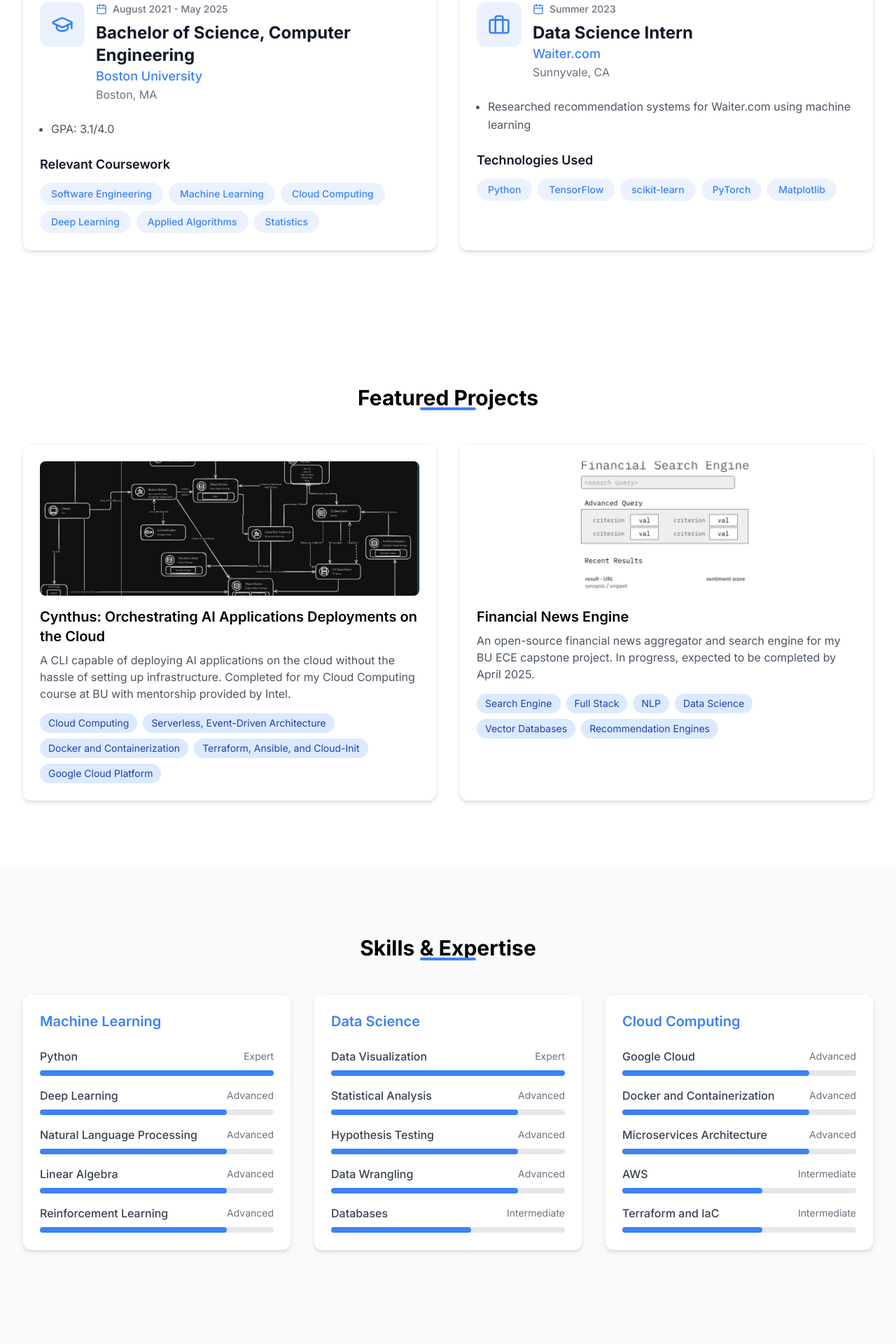
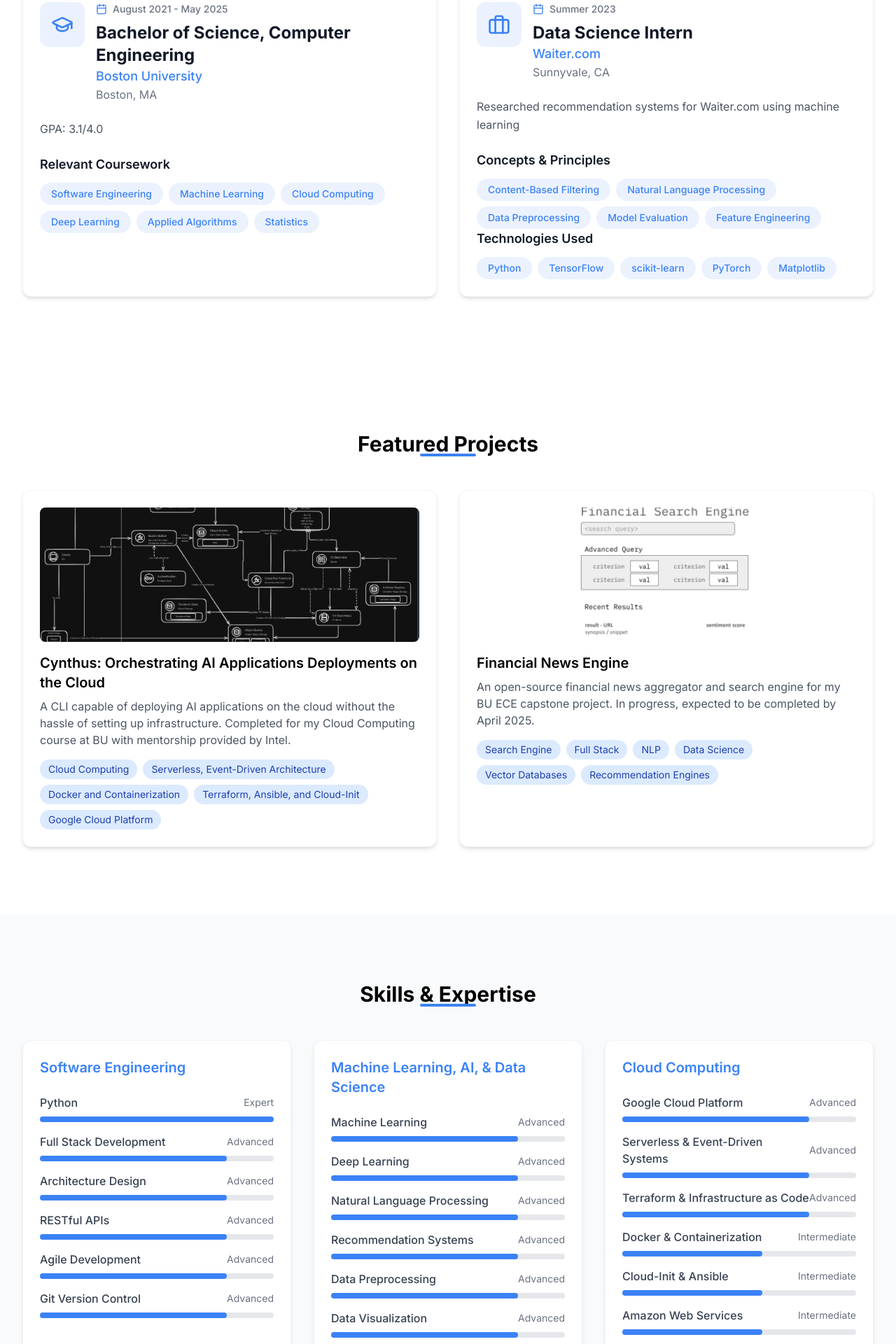
Before and after one commit to harlanljones/personal-webpage, a React (Vite) app: page / in a window 1280 px wide. Shown: the part 1020-2940 px from the top of the page at 70% size. Built offline with nearby package versions, Linux system fonts and the light colour scheme.

Commit message:
Resume updates

```diff
--- a/src/components/Experience.jsx
+++ b/src/components/Experience.jsx
@@ -29,6 +29,13 @@ const Experience = () => {
       details: [
         'Researched recommendation systems for Waiter.com using machine learning'
       ],
+      concepts: [
+        'Content-Based Filtering',
+        'Natural Language Processing',
+        'Data Preprocessing',
+        'Model Evaluation',
+        'Feature Engineering'
+      ],
       technologies: [
         'Python',
         'TensorFlow',
@@ -48,7 +55,7 @@ const Experience = () => {
           {experiences.map((exp, index) => (
             <div
               key={index}
-              className="card"
+              className="card h-full"
             >
               {/* Header with icon and duration */}
               <div className="flex items-start gap-4 mb-6">
@@ -69,11 +76,28 @@ const Experience = () => {
               </div>
 
               {/* Details section */}
-              <ul className="list-disc list-outside ml-4 text-gray-600 space-y-2 mb-6">
+              <div className="text-gray-600 mb-6">
                 {exp.details.map((detail, idx) => (
-                  <li key={idx} className="leading-relaxed">{detail}</li>
+                  <p key={idx} className="leading-relaxed">{detail}</p>
                 ))}
-              </ul>
+              </div>
+
+              {/* New Concepts section for work experience */}
+              {exp.concepts && (
+                <div className="mt-4">
+                  <h4 className="text-lg font-semibold text-gray-900 mb-3">Concepts & Principles</h4>
+                  <div className="flex flex-wrap gap-2">
+                    {exp.concepts.map((concept, idx) => (
+                      <span
+                        key={idx}
+                        className="px-4 py-1.5 bg-primary/10 text-primary rounded-full text-sm font-medium hover:bg-primary/20 transition-colors duration-200"
+                      >
+                        {concept}
+                      </span>
+                    ))}
+                  </div>
+                </div>
+              )}
 
               {/* Technologies section */}
               {exp.technologies && (
--- a/src/components/Skills.jsx
+++ b/src/components/Skills.jsx
@@ -3,33 +3,36 @@ import React from 'react';
 const Skills = () => {
   const skillCategories = [
     {
-      title: "Machine Learning",
+      title: "Software Engineering",
       skills: [
         { name: "Python", level: "expert" },
-        { name: "Deep Learning", level: "advanced" },
-        { name: "Natural Language Processing", level: "advanced" },
-        { name: "Linear Algebra", level: "advanced" },
-        { name: "Reinforcement Learning", level: "advanced" }
+        { name: "Full Stack Development", level: "advanced" },
+        { name: "Architecture Design", level: "advanced" },
+        { name: "RESTful APIs", level: "advanced" },
+        { name: "Agile Development", level: "advanced" },
+        { name: "Git Version Control", level: "advanced" }
       ]
     },
     {
-      title: "Data Science",
+      title: "Machine Learning, AI, & Data Science",
       skills: [
-        { name: "Data Visualization", level: "expert" },
-        { name: "Statistical Analysis", level: "advanced" },
-        { name: "Hypothesis Testing", level: "advanced" },
-        { name: "Data Wrangling", level: "advanced" },
-        { name: "Databases", level: "intermediate" }
+        { name: "Machine Learning", level: "advanced" },
+        { name: "Deep Learning", level: "advanced" },
+        { name: "Natural Language Processing", level: "advanced" },
+        { name: "Recommendation Systems", level: "advanced" },
+        { name: "Data Preprocessing", level: "advanced" },
+        { name: "Data Visualization", level: "advanced" }
       ]
     },
     {
       title: "Cloud Computing",
       skills: [
-        { name: "Google Cloud", level: "advanced" },
-        { name: "Docker and Containerization", level: "advanced" },
-        { name: "Microservices Architecture", level: "advanced" },
-        { name: "AWS", level: "intermediate" },
-        { name: "Terraform and IaC", level: "intermediate" }
+        { name: "Google Cloud Platform", level: "advanced" },
+        { name: "Serverless & Event-Driven Systems", level: "advanced" },
+        { name: "Terraform & Infrastructure as Code", level: "advanced" },
+        { name: "Docker & Containerization", level: "intermediate" },
+        { name: "Cloud-Init & Ansible", level: "intermediate" },
+        { name: "Amazon Web Services", level: "intermediate" }
       ]
     }
   ];
```
Also changed, not shown: 1 other file (tests, documents, lock files or other folders).
